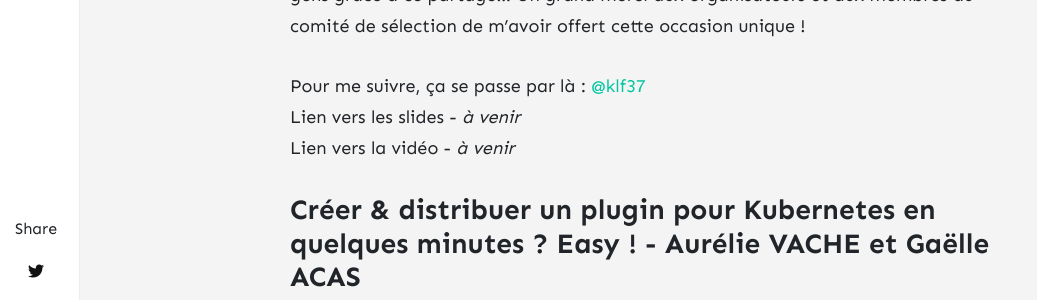
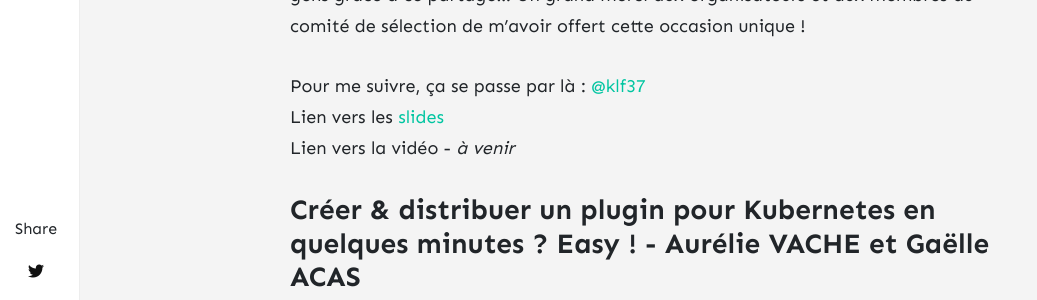
Before and after one commit to klaukf/blog, a Jekyll site: the page built from _posts/2022-04-19-mon-devoxx-2022-a-moi.md, in a window 1280 px wide and 900 px high, scrolled down 8078 px. Shown: the part 154-454 px from the top of the window, without its empty margins (0-1037 px from the left). Built offline with Jekyll 4.4.1, drawn with Linux system fonts in a browser that asks for light colours; nearby versions of some CDN libraries; comment, search, counter and statistics services are not loaded.

Commit message:
lien prez agile

```diff
--- a/_posts/2022-04-19-mon-devoxx-2022-a-moi.md
+++ b/_posts/2022-04-19-mon-devoxx-2022-a-moi.md
@@ -113,7 +113,7 @@
 J'ai adoré la prise de risque, j'ai aimé préparer, répéter, partager, rencontrer des gens grâce à ce partage... Un grand merci aux organisateurs et aux membres du comité de sélection de m'avoir offert cette occasion unique !
 
 Pour me suivre, ça se passe par là : [@klf37](https://twitter.com/klf37)
-Lien vers les slides - _à venir_
+Lien vers les [slides](https://noti.st/klaukf/nycPFx/rendez-lagilite-aux-developpeur-se-s)
 Lien vers la vidéo - _à venir_
 
 ### Créer & distribuer un plugin pour Kubernetes en quelques minutes ? Easy ! - Aurélie VACHE et Gaëlle ACAS
```
